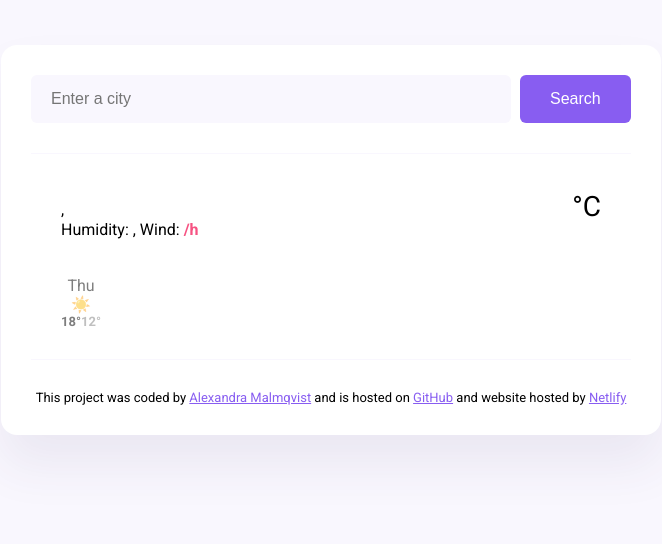
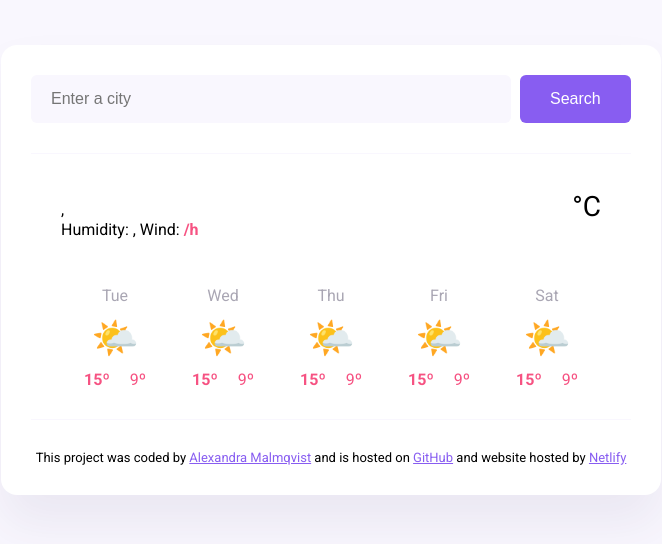
Before and after one commit to Axa8910/w7_weatherapp, a plain HTML site: page index.html in a window 1280 px wide. Shown: the whole page, without its empty margins (309-971 px from the left). Drawn offline with nearby package versions, Linux system fonts and the light colour scheme; no server answers.

Commit message:
created function js for forecast 5 days

```diff
--- a/src/index.js
+++ b/src/index.js
@@ -52,23 +52,31 @@ function handleSearchSubmit(event) {
   searchCity(searchInput.value);
 }
 
+function displayForecast() {
+  let days = ["Tue", "Wed", "Thu", "Fri", "Sat"];
+  let forecastHtml = "";
+
+  days.forEach(function (day) {
+    forecastHtml += `
+      <div class="weather-forecast-day">
+        <div class="weather-forecast-date">${day}</div>
+        <div class="weather-forecast-icon">🌤️</div>
+        <div class="weather-forecast-temperatures">
+          <div class="weather-forecast-temperature">
+            <strong>15º</strong>
+          </div>
+          <div class="weather-forecast-temperature">9º</div>
+        </div>
+      </div>
+    `;
+  });
+
+  let forecastElement = document.querySelector("#forecast");
+  forecastElement.innerHTML = forecastHtml;
+}
+
 let searchFormElement = document.querySelector("#search-form");
 searchFormElement.addEventListener("submit", handleSearchSubmit);
 
 searchCity("Stockholm");
-
-let forecast = document.querySelector("#forecast");
-forecast.innerHTML = `
-<div class="weather-forecast-day">
-    <div class="weather-forecast-date">Thu </div>
-    <div class="weather-forecast-icon">☀️</div>
-    <div class="weather-forecast-temperatures">
-      <div class="weather-forecast-temperature-max">
-      <strong>18°</strong>
-    </div>
-    <div class="weather-forecast-temperature-min">
-     <strong>12°</strong>
-      </div>
-    </div>
-    </div>
-`;
+displayForecast();
--- a/src/style.css
+++ b/src/style.css
@@ -76,23 +76,33 @@ main {
 }
 
 .weather-forecast {
-  margin-top: 20px;
-  text-align: center;
-  color: #000;
   display: flex;
+  justify-content: space-around;
+  margin-top: 30px;
 }
 
-.weather-forecast-day {
+.weather-forecast-date {
+  text-align: center;
+  color: rgba(39, 33, 66, 0.4);
   font-size: 16px;
-  opacity: 0.5;
+  line-height: 20px;
+  margin-bottom: 10px;
 }
 
+.weather-forecast-icon {
+  font-size: 38px;
+  text-align: center;
+}
 .weather-forecast-temperatures {
-  font-size: 13px;
+  text-align: center;
+  color: #f65282;
+  margin-top: 10px;
   display: flex;
+  justify-content: center;
 }
-.weather-forecast-temperature-min {
-  opacity: 0.5;
+
+.weather-forecast-temperature {
+  padding: 0 10px;
 }
 footer {
   border-top: 1px solid #f9f7fe;
```
